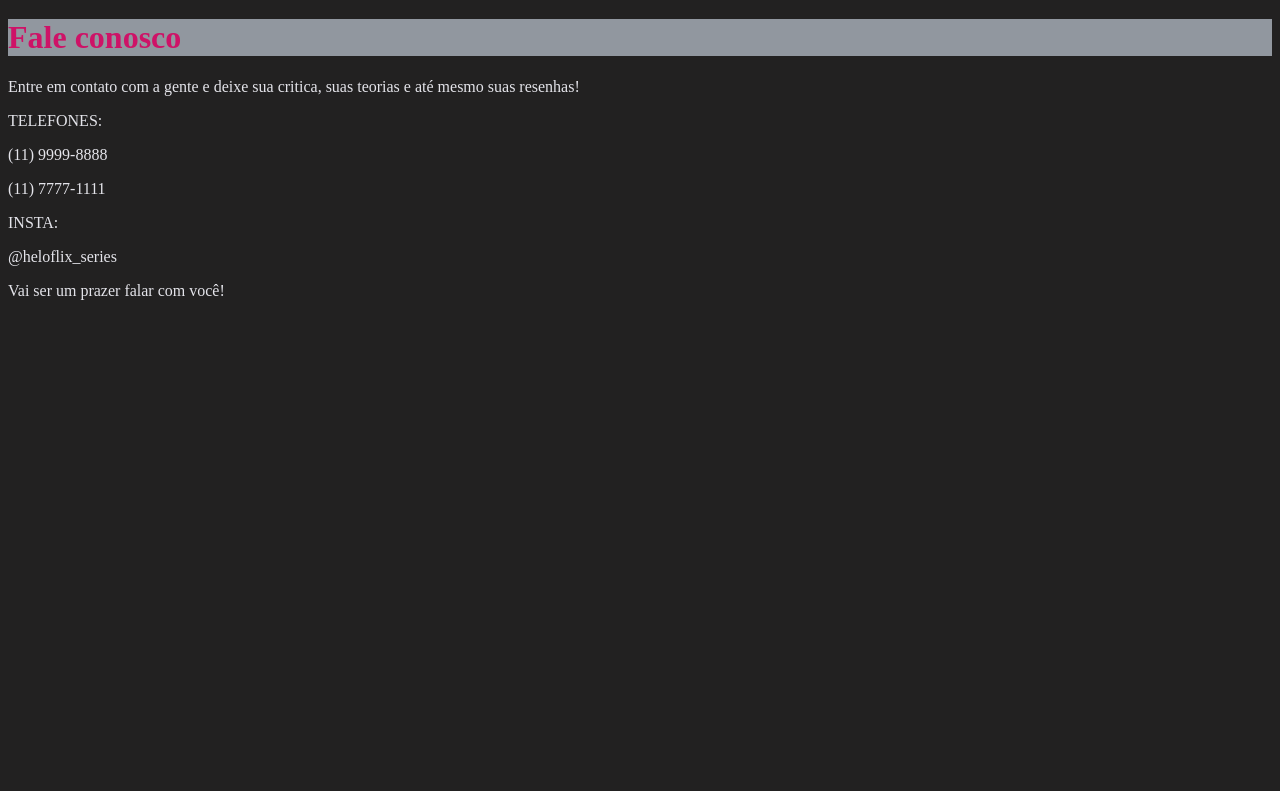
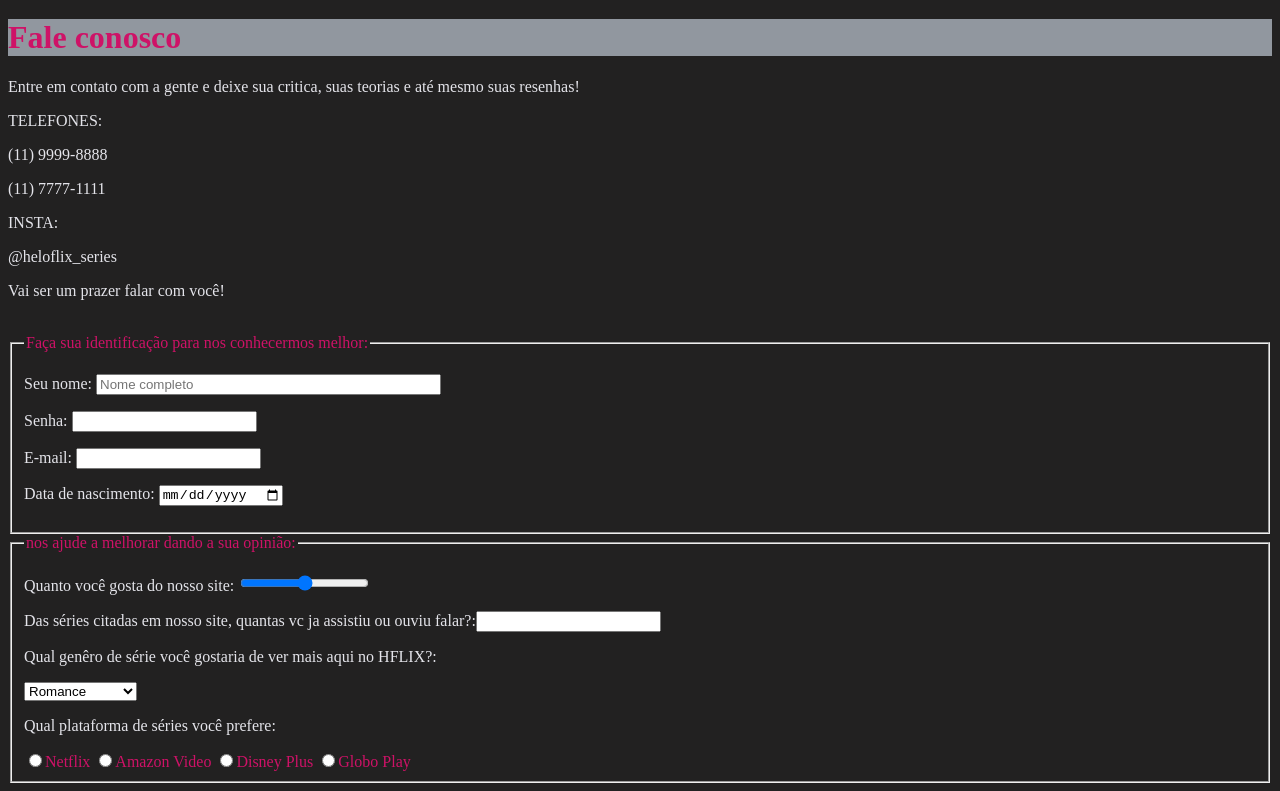
Before and after one commit to HeloisaHT/Trabalho-Site-Igor, a plain HTML site: page faleconosco.html in a window 1280 px wide. Shown: the part 516-1307 px from the top of the page. Before the commit the page ends 858 px from the top, so only its background shows below. Drawn offline with Linux system fonts and the light colour scheme.

Commit message:
entrega formulario

```diff
--- a/css/style.css
+++ b/css/style.css
@@ -34,3 +34,6 @@ h3 {
 a{
     color: #91979f;
 }
+form{
+    color: #ce1267;
+}
--- a/faleconosco.html
+++ b/faleconosco.html
@@ -32,6 +32,35 @@
     <p>@heloflix_series</p>
     <p>Vai ser um prazer falar com você!</p>
     <br>
+    <form>
+        <fieldset>
+            <legend>Faça sua identificação para nos conhecermos melhor: </legend>
+            <p><label for="idname">Seu nome:</label> <input type="text" name="nName" id="idname" size="40" placeholder="Nome completo"></p>
+            <p><label for="idSenha">Senha:</label> <input type="password" name="nSenha" id="idSenha"></p>
+            <p><label for="idEmail">E-mail:</label> <input type="email" name="email" id="idEmail"></p>
+            <p><label for="iddataNascimento">Data de nascimento:</label> <input type="date" name="nNascimento" id="iddataNascimento"></p>
+        </fieldset>
+        <fieldset>
+            <legend>nos ajude a melhorar dando a sua opinião:</legend>
+            <p><label for="idNota">Quanto você gosta do nosso site:</label> <input type="range"min= "0" max="10" name="nNota" id="idNota"></p>
+            <p><label for="idSerie">Das séries citadas em nosso site, quantas vc ja assistiu ou ouviu falar?:</label><input type="number" min= "0"  name="nSerie" id="idSerie"></p>
+            <p><label for="idgenero">Qual genêro de série você gostaria de ver mais aqui no HFLIX?:</label></p>
+            <select name="ngenero" id="idgenero">
+                <option value="romance">Romance</option>
+                <option value="acao">ação</option>
+                <option value="comedia">comédia</option>
+                <option value="fantasia">fantasia</option>
+                <option value="ficcao">ficção cientifica</option>
+                <option value="terror">terror</option>
+             </select>
+             <p><label for="plataforma">Qual plataforma de séries você prefere:</label></p>
+                <input type="radio" name="plataforma" id="idNetflix"><label for="idNetflix">Netflix</label>
+                <input type="radio" name="plataforma" id="idAmazon"><label for="idAmazon">Amazon Video</label>
+                <input type="radio" name="plataforma" id="idDisney"><label for="idDisney">Disney Plus</label>
+                <input type="radio" name="plataforma" id="idglobo"><label for="idglobo">Globo Play</label>
+
+        </fieldset>
+    </form>
 
 </body>
 
```
Also changed, not shown: imagens/paleta/paletacor.jpg (deleted), imagens/paletac.jpg (added).
